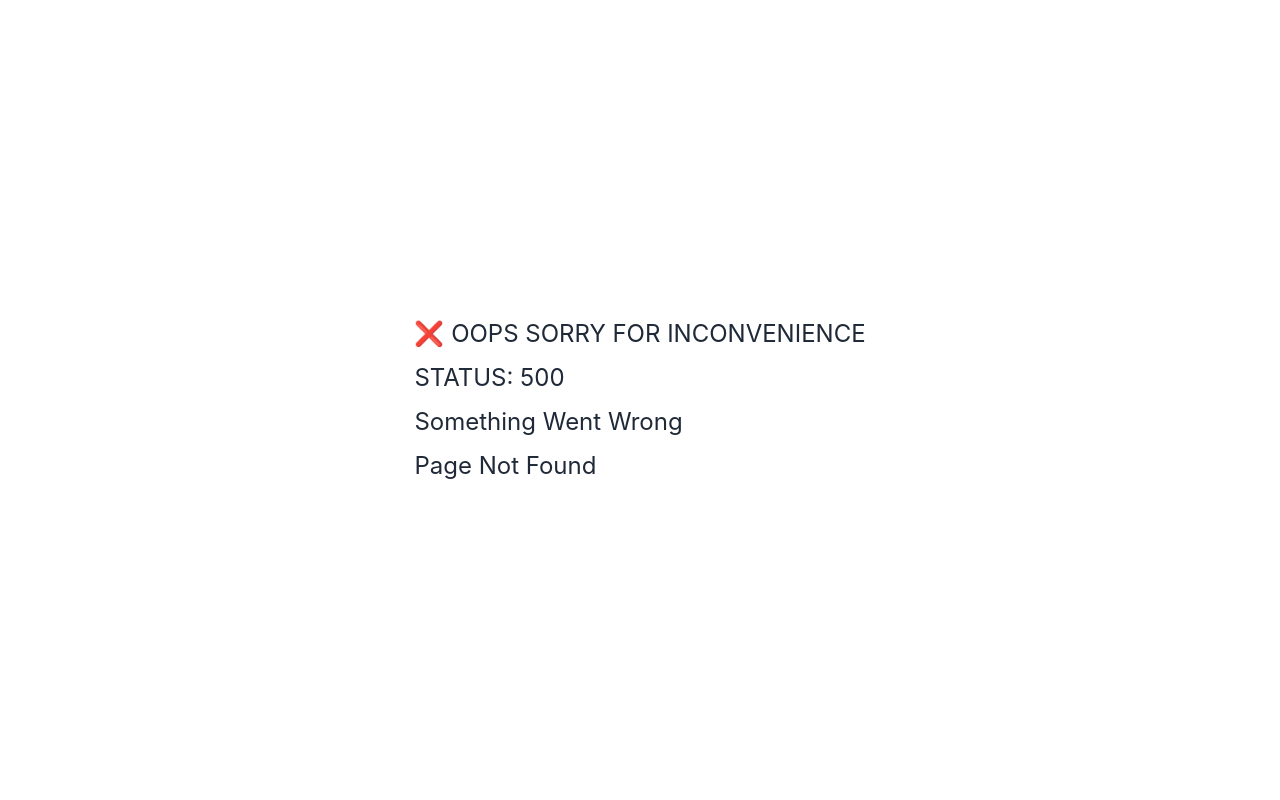
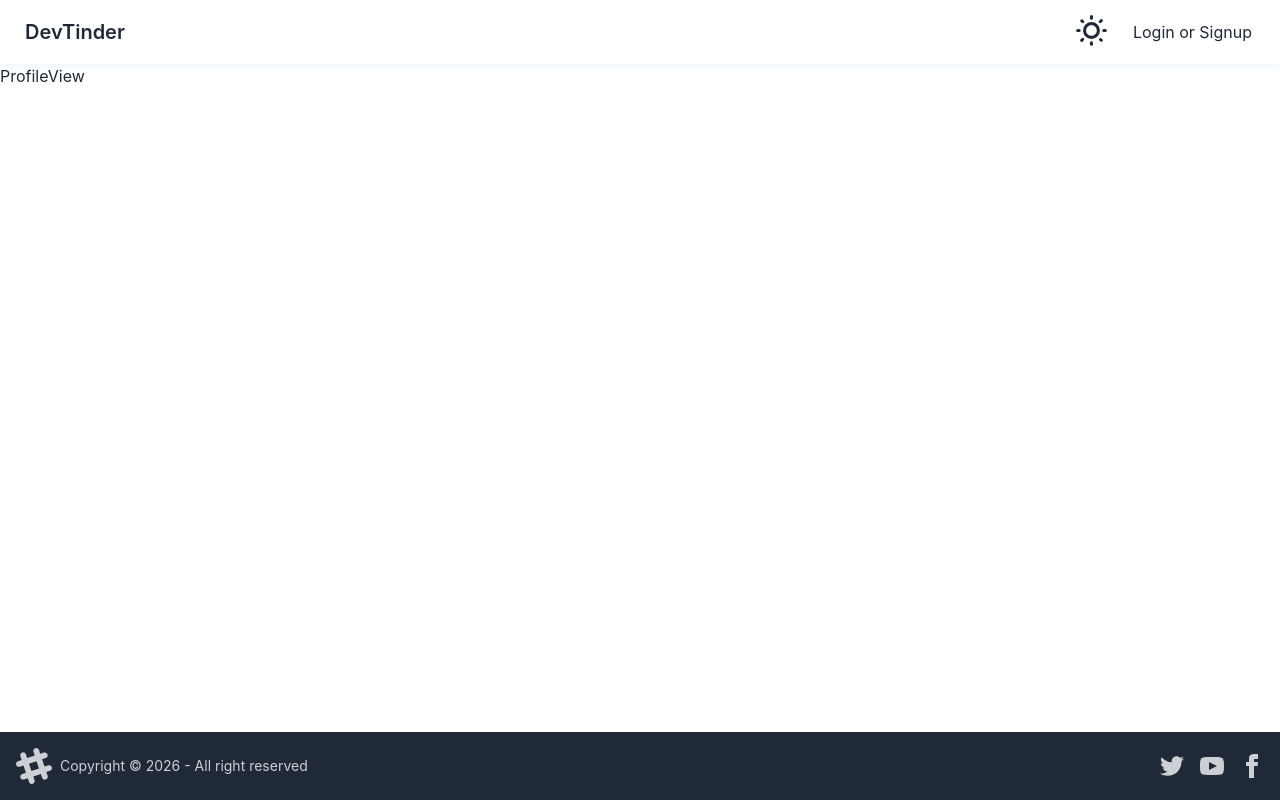
Before and after one commit to Kartikey-Verma1/DevTinder_UI, a React app: page /requested/profile/view/1 in a window 1280 px wide. Before the commit this address had no page. Built offline with nearby package versions, Linux system fonts and the light colour scheme; the HTML template or start-up script is replaced by a standard one.

Commit message:
bug: giving error for checked prop on checkbox, giving 500 error for page not found

```diff
--- a/src/App.jsx
+++ b/src/App.jsx
@@ -8,6 +8,7 @@ import Profile from "./components/Profile"
 import Error from "./components/Error"
 import Signup from "./components/Signup"
 import PasswordChange from "./components/PasswordChange"
+import RequestedProfileView from "./components/RequestedProfileView"
 
 function App() {
   return (
@@ -21,8 +22,9 @@ function App() {
                     <Route path="/profile" element={<Profile />} />
                     <Route path="/signup" element={<Signup />} />
                     <Route path="/passwordchange" element={<PasswordChange />} />
+                    <Route path="/requested/profile/view/:id" element={<RequestedProfileView />} />
                 </ Route>
-                <Route path="/*" element={<Error error={{status: 500, statusText: "Page Not Found"}}/>}/>
+                <Route path="/*" element={<Error error={{status: 404, statusText: "Page Not Found"}}/>}/>
             </Routes>
             </BrowserRouter>
         </Provider>
--- a/src/components/Error.jsx
+++ b/src/components/Error.jsx
@@ -3,6 +3,8 @@ import { useLocation } from "react-router-dom"
 const Error = ({error = null}) => {
     const location = useLocation();
     const apiError = location?.state;
+    console.log(apiError);
+    console.log(error);
     const {status, statusText, data} = apiError || error || {
         status: 500,
         statusText: "Unknown Error",
--- a/src/components/Profile.jsx
+++ b/src/components/Profile.jsx
@@ -315,7 +315,10 @@ const Profile = () => {
                                 {skillsValue.length < 20 ?
                                 <><label htmlFor="my_modal_6" className="btn max-h-min max-w-min mr-5 mt-2 p-1 px-3 rounded-md bg-base-300" onClick={()=>{setIsClickedSkills(true)}}><FaPlus/>Add</label>
 
-                                <input type="checkbox" checked={isClickedSkills} className="modal-toggle" />
+                                <input className="modal-toggle"
+                                    type="checkbox"
+                                    checked={isClickedSkills}
+                                    readOnly/>
                                 <div className="modal " role="dialog"onKeyDown={(e)=>{
                                         if(e.key == "Enter") handleSkillsAdd(e);
                                     }}>
--- /dev/null
+++ b/src/components/RequestedProfileView.jsx
@@ -0,0 +1,7 @@
+const RequestedProfileView = () => {
+  return (
+    <div>ProfileView</div>
+  )
+}
+
+export default RequestedProfileView;
```
